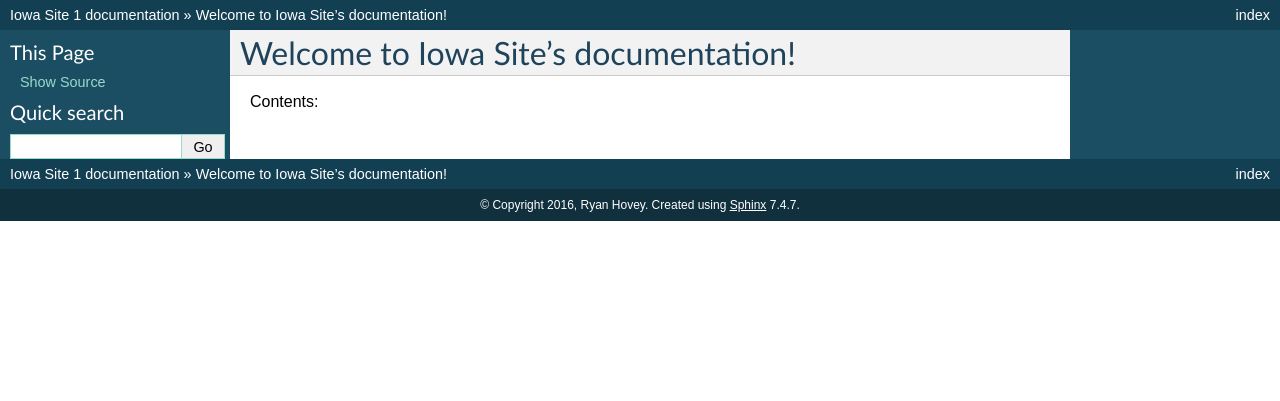
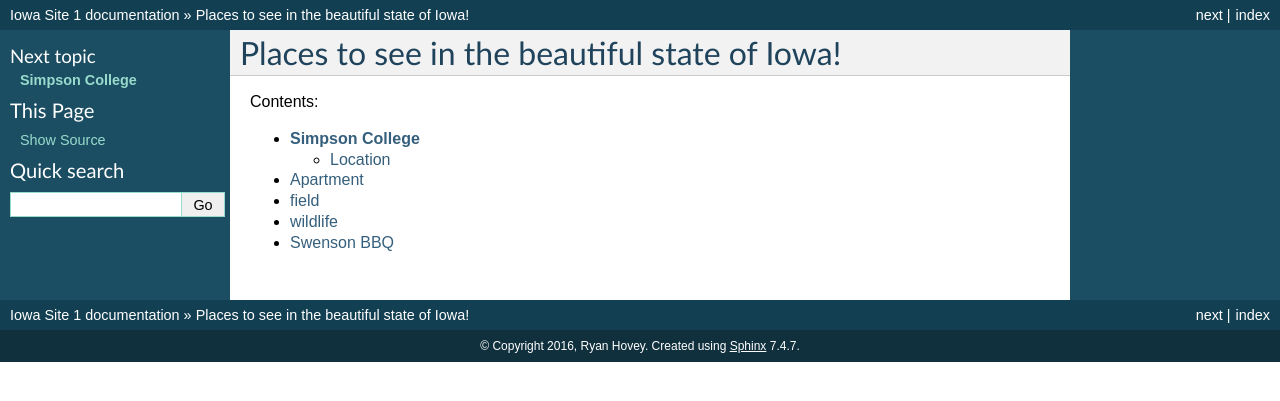
Before and after one commit to rhovey15/iowa_site, a Sphinx documentation site: the page built from source/index.rst, in a window 1280 px wide. Shown: the top 401 px of the page. Built offline with Sphinx 7.4.7, drawn with Linux system fonts in a browser that asks for light colours.

Commit message:
added pages to TOC and changed Heading on index,rst

```diff
--- a/source/index.rst
+++ b/source/index.rst
@@ -1,12 +1,18 @@
-.. Iowa Site documentation master file, created by
-   sphinx-quickstart on Thu Dec  1 11:41:05 2016.
+.. aws_iowa_site documentation master file, created by
+   sphinx-quickstart on Thu Dec  1 11:45:37 2016.
    You can adapt this file completely to your liking, but it should at least
    contain the root `toctree` directive.
 
-Welcome to Iowa Site's documentation!
-=====================================
+Places to see in the beautiful state of Iowa!
+=============================================
 
 Contents:
 
 .. toctree::
    :maxdepth: 2
+
+   simpson.rst
+   apartment.rst
+   field.rst
+   wildlife.rst
+   swensonBBQ.rst
```
